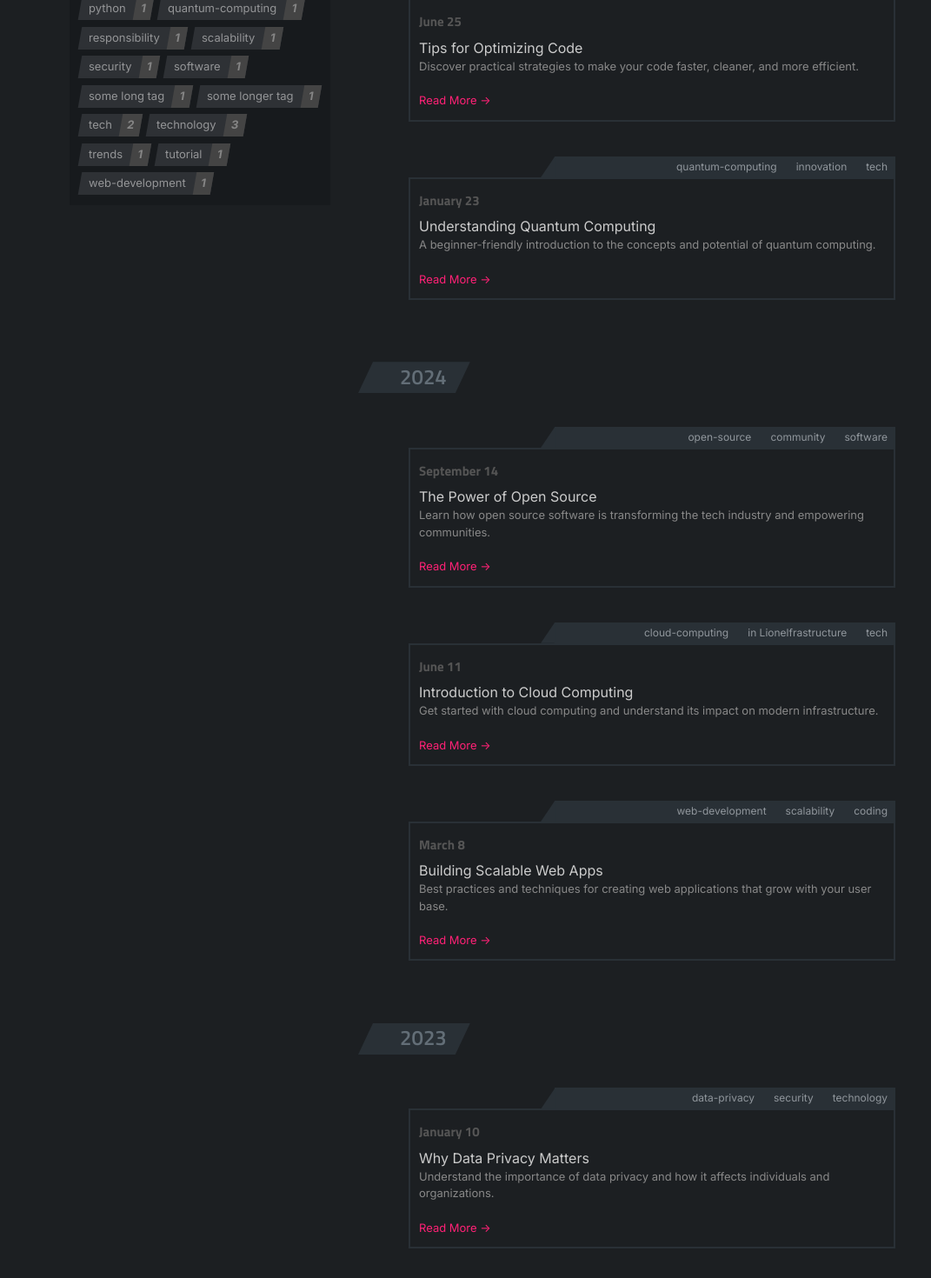
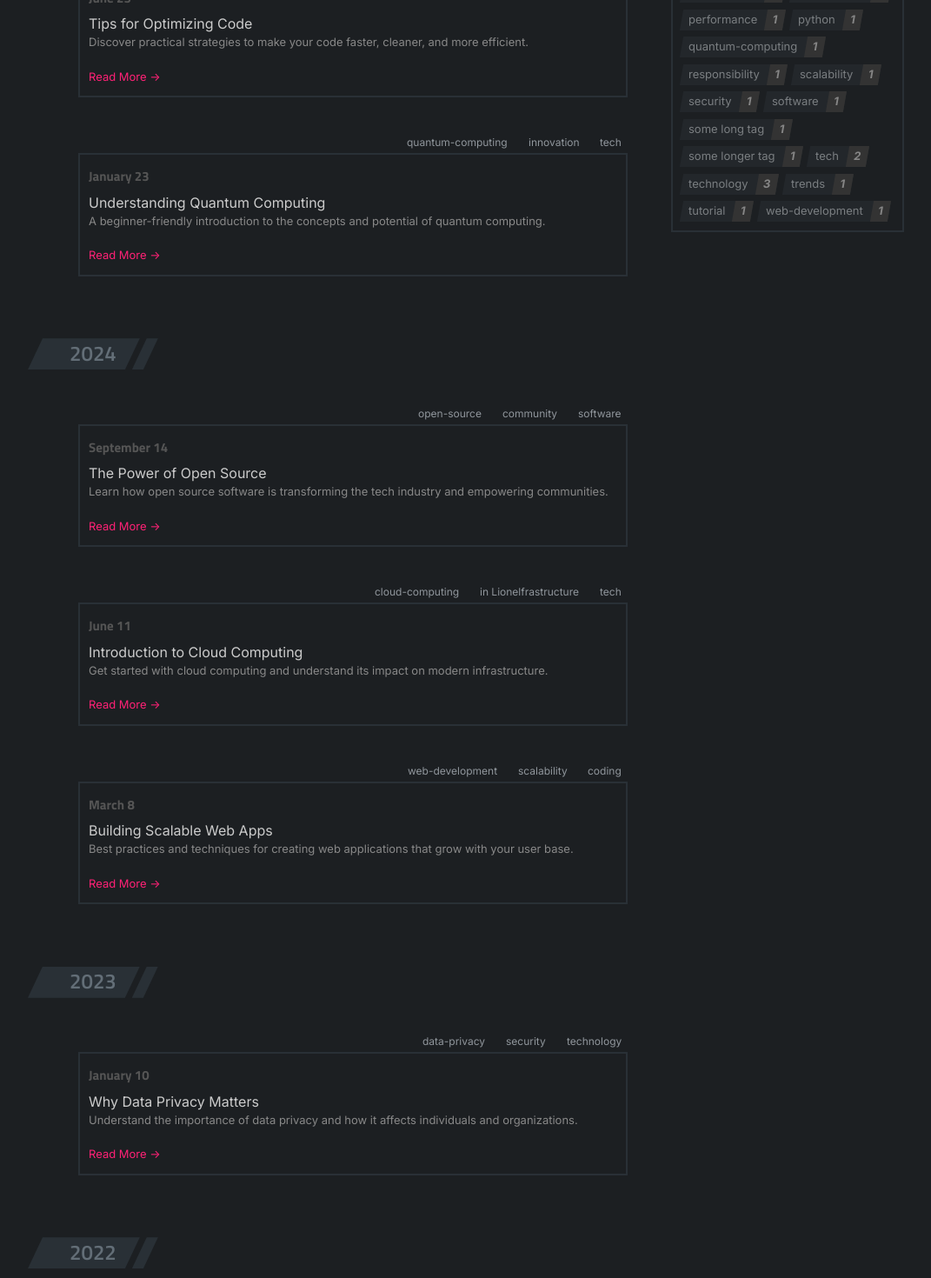
Before and after one commit to metayeti/metayeti.net, a Vue app: page /blog in a window 1280 px wide. Shown: the part 660-2130 px from the top of the page at 87% size, without its empty margins (80-1151 px from the left). Built offline with nearby package versions, Linux system fonts and the light colour scheme; a web font is replaced by a local one; what markdown-it-anchor would draw is missing.

Commit message:
Better style for blog

```diff
--- a/public/content/projects/index.json
+++ b/public/content/projects/index.json
@@ -6,7 +6,9 @@
 			"description": "2D retro platformer",
 			"system": "Windows",
 			"done": "20%",
-			"screenshots": []
+			"screenshots": [
+				"s1.png", "s2.png", "s3.png"
+			]
 		}
 	],
 	"legacy-projects": [
--- a/public/content/static/about.md
+++ b/public/content/static/about.md
@@ -22,7 +22,7 @@ While you're here, you can check out my [blog](/blog) or take a look at the [pro
 
 # Random factoids
 
-<div class="factoids pl-4 border-l-2 border-orange-400">
+<div class="factoids pl-4 border-l-2 border-flavor">
 	<ul class="flex flex-col gap-3">
 		<li>
 			<span class="factoid">Home planet</span>
--- a/src/extras/musicLinks.js
+++ b/src/extras/musicLinks.js
@@ -37,6 +37,7 @@ export const goodMusic = [
 	'https://www.youtube.com/watch?v=by6lyNC3D9Y',   // Nirvana - Heart Shaped Box
 	'https://www.youtube.com/watch?v=HdpLz02CXYM',   // Ludus Pinsky Live lockdown diaries
 	'https://www.youtube.com/watch?v=kRgj2qtSXlU',   // Astral Projection - Enlightened Evolution
+	'https://www.youtube.com/watch?v=dggRG8KukFM',   // Bijelo Dugme - Hajdemo u Planine
 ];
 
 // list of good game music
--- a/src/styles/colors.scss
+++ b/src/styles/colors.scss
@@ -39,15 +39,14 @@
 	--my-content-bullet: #484f64;
 
 	// -- sidebar --
-	--my-sidebar-background: #171a1d;
 	--my-sidebar-heading: #999;
-	--my-sidebar-searchbox: #111;
+	--my-sidebar-searchbox: #0f0f11;
 	--my-sidebar-searchbox-focus: #e5ebf7;
 	--my-sidebar-searchbox-text: #ccc;
 	--my-sidebar-search-button-icon: #68717e;
 	--my-sidebar-search-button-icon-highlight: #e5ebf7;
-	--my-sidebar-tag-background: #2e3135;
-	--my-sidebar-tag-text: #949597;
+	--my-sidebar-tag-background: #23272b;
+	--my-sidebar-tag-text: #7a7e81;
 	--my-sidebar-tag-background-highlight: #5a5e64;
 	--my-sidebar-tag-text-highlight: #fff;
 
--- a/src/styles/metayeti.scss
+++ b/src/styles/metayeti.scss
@@ -90,6 +90,17 @@ body {
 			clip-path: polygon(17px 0, 100% 0, calc(100% - 17px) 100%, 0 100%);
 			z-index: -1;
 		}
+		&::after {
+			position: absolute;
+			content: '';
+			width: 30px;
+			height: 100%;
+			top: 1.5px;
+			right: -48px;
+			background-color: var(--my-content-accent);
+			clip-path: polygon(17px 0, 100% 0, calc(100% - 17px) 100%, 0 100%);
+			z-index: -1;
+		}
 		&:nth-child(n+2) {
 			margin-top: 2vh;
 		}
@@ -121,13 +132,13 @@ body {
 				content: '.:[';
 				font-weight: 600;
 				padding-right: 5px;
-				color: var(--my-content-note);
+				color: var(--my-content-bullet);
 			}
 			&::after {
 				content: ']:.';
 				font-weight: 600;
 				padding-left: 5px;
-				color: var(--my-content-note);
+				color: var(--my-content-bullet);
 			}
 		}
 	}
--- a/src/views/BlogView.vue
+++ b/src/views/BlogView.vue
@@ -51,7 +51,7 @@ const handleSearch = () => {
 
 <template>
 	<!-- <br v-for="i in 100" :key="i"> -->
-	<div class="flex flex-col md:items-start md:flex-row-reverse gap-20 md:gap-20">
+	<div class="flex flex-col md:items-start md:flex-row gap-20 md:gap-10">
 		<div class="blog-posts flex-1">
 
 			<h2>All Posts</h2>
@@ -65,30 +65,31 @@ const handleSearch = () => {
 
 				<div class="flex flex-col gap-5">
 					<div
-						class="blog-entry"
-						v-for="post_data in data"
-						:key="post_data.title"
+						class="blog-entry md:p-[10px]"
+						v-for="postData in data"
+						:key="postData.title"
 					>
 
-						<div class="tag-list flex flex-row flex-wrap gap-1 justify-end">
+
+						<div class="tag-list flex flex-row flex-wrap justify-end gap-1.5">
 							<button
-								v-for="tag in post_data.tags"
+								v-for="tag in postData.tags"
 								:key="tag"
 								class="tag"
 							>
 								<span class="tag-name">{{ tag }}</span>
 							</button>
 						</div>
+
 						<RouterLink
 							class="blog-link"
-							:to="`/blog/${post_data.slug}`"
+							:to="`/blog/${postData.slug}`"
 						>
-							<!-- <div>{{ post_data }}</div> -->
-							<div class="entry-date pt-1">{{ getHumanReadableDateWithoutYear(post_data['date-published']) }}</div>
-							<div class="entry-title pt-1.5">{{ post_data.title }}</div>
+							<div class="entry-date pt-1">{{ getHumanReadableDateWithoutYear(postData['date-published']) }}</div>
+							<div class="entry-title pt-1.5">{{ postData.title }}</div>
 
 							<div class="entry-description">
-								{{ post_data.description }}
+								{{ postData.description }}
 							</div>
 
 
@@ -98,7 +99,7 @@ const handleSearch = () => {
 				</div>
 			</div>
 		</div>
-		<div class="sidebar flex-none p-3 flex flex-col gap-9 md:max-w-75">
+		<div class="sidebar flex-none flex flex-col gap-9 md:max-w-67">
 
 			<form @submit.prevent="handleSearch" class="search-box flex flex-row">
 				<input ref="search-input" type="text" placeholder="Search posts ...">
@@ -108,9 +109,8 @@ const handleSearch = () => {
 			</form>
 
 			<div class="flex flex-col gap-3">
-				<h5>Topics</h5>
+				<h5>Tags</h5>
 				<div class="tag-list flex flex-row flex-wrap gap-2">
-
 					<button
 						v-for="[tag, count] in tagList"
 						:key="tag"
@@ -130,14 +130,15 @@ const handleSearch = () => {
 .blog-posts {
 
 	.blog-entry {
-		padding: 10px;
 
 		.tag-list {
-			position: relative;
-			width: 70%;
-			margin-left: 30%;
-			background-color: var(--my-content-accent);
+			width: calc(100% + 2px);
+			// position: relative;
+			// width: 70%;
+			// margin-left: 30%;
+			// background-color: var(--my-content-accent);
 
+			/*
 			&::before {
 				position: absolute;
 				content: '';
@@ -147,23 +148,27 @@ const handleSearch = () => {
 				background-color: var(--my-content-accent);
 				clip-path: polygon(100% 0, 100% 100%, 20% 100%);
 			}
+				*/
 
 			.tag {
 				//background-color: var(--my-content-accent);
+				cursor: pointer;
 				color: var(--my-content-accent-text);
 				padding: 3px 9px;
 				font-size: 12px;
 				font-weight: 400;
 				cursor: pointer;
-				//transform: skewX(-10deg);
+				transform: skewX(-20deg);
 
 				&:hover {
-					background-color: var(--my-sidebar-tag-background-highlight);
+					//background-color: var(--my-sidebar-tag-background-highlight);
 					color: var(--my-sidebar-tag-text-highlight);
+					outline: 2px solid var(--my-content-link);
 				}
 
 				.tag-name {
-					//transform: skewX(10deg);
+					display: inline-block;
+					transform: skewX(20deg);
 				}
 			}
 		}
@@ -192,25 +197,31 @@ const handleSearch = () => {
 				font-size: 13px;
 				color: #888;
 			}
-		}
-
 
 			.cta {
 				display: inline-block;
 				font-size: 13px;
 				color: var(--my-content-link);
+				border-bottom: 2px solid transparent;
 			}
 			&:hover {
 				.cta {
+					color: var(--my-content-link-hover);
 					border-bottom: 2px solid var(--my-content-link);
 				}
 			}
+
+		}
+
 
 
 	}
 }
 .sidebar {
-	background-color: var(--my-sidebar-background);
+	position: relative;
+	padding: 10px;
+	//background-color: var(--my-sidebar-background);
+	border: 2px solid var(--my-content-accent);
 
 	h5 {
 		padding: 0;
@@ -257,22 +268,24 @@ const handleSearch = () => {
 		font-weight: 400;
 		cursor: pointer;
 		transform: skewX(-10deg);
+		//border: 2px solid var(--my-siderbar-tag-background);
 
 		&:hover {
-			background-color: var(--my-sidebar-tag-background-highlight);
+			//background-color: var(--my-sidebar-tag-background-highlight);
 			color: var(--my-sidebar-tag-text-highlight);
+			outline: 2px solid var(--my-content-link);
 		}
 
 		.tag-name {
 			display: inline-block;
-			padding-left: 10px;
+			padding-left: 8px;
 			transform: skewX(10deg);
 		}
 		.tag-count {
 			display: inline-block;
-			padding: 3px 7.5px;
+			padding: 2px 7.5px;
 			margin-left: 10px;
-			background-color: #444444;
+			background-color: #333;
 			color: #868686;
 			font-weight: 700;
 		}
```
Lines whose indentation alone changed are shown as unchanged.
